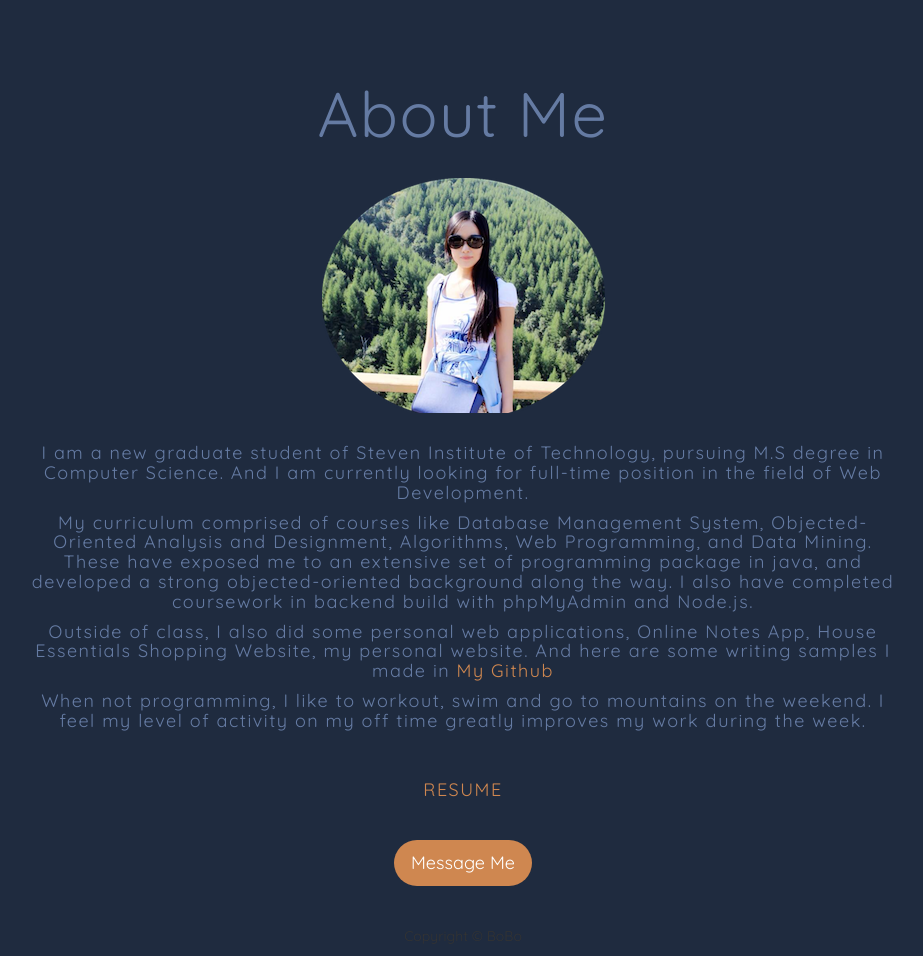
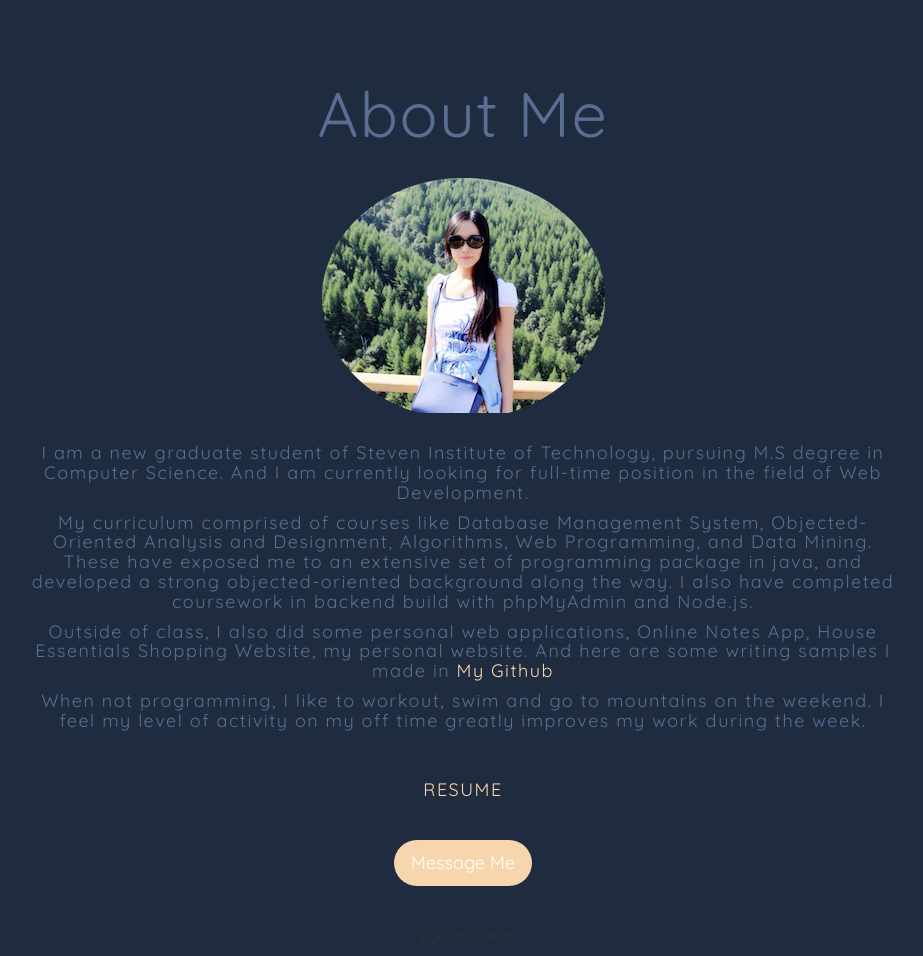
Before and after one commit to Boboboo/PersonalWebsite, a PHP site: page /aboutme.php in a window 1280 px wide. Shown: the part 51-1007 px from the top of the page, without its empty margins (177-1100 px from the left). Run offline with PHP 8.4, Linux system fonts and the light colour scheme; some libraries are stand-ins or nearby versions.

Commit message:
update navbar

```diff
--- a/aboutme.css
+++ b/aboutme.css
@@ -16,7 +16,7 @@ body{
     width:900px;
 }
 #demo{
-    color:#cf8750;
+    color:#f8d6ad;
 }
 .mepic{
   margin:20px auto;
@@ -29,7 +29,7 @@ body{
     letter-spacing: 1.5px;
     padding: 10px;
     margin-top: 100px;
-    color:rgba(148, 177, 230, 0.6);
+    color:rgba(148, 177, 230, 0.5);
 }
 
 /*buttons*/
@@ -42,14 +42,14 @@ body{
 
 .blue{
     color: white;
-    background-color:#cf8750;
-    outline: medium;
+    background-color:#f8d6ad;
+    outline: none;
 }
 
 .blue:hover{
     background-color:white;
-    color:#cf8750;
-    outline: medium;
+    color:#f8d6ad;
+    outline: none;
 }
 
 /*middle UI*/
@@ -57,7 +57,7 @@ body{
     background-color:rgba(219, 166, 92, 0.5);
 }
 .modal-title{
-  color:#cf8750;
+  color:#f8d6ad;
 }
 
 /*Style the footer*/
--- a/contactme.php
+++ b/contactme.php
@@ -16,7 +16,7 @@
         }
 
         .jumbotron{
-            background-color:rgba(235, 159, 18, 0.49);
+            background-color:rgba(219, 166, 92, 0.5);
             text-align: center;
             letter-spacing: 1.5px;
             padding-top:80px;
--- a/styling.css
+++ b/styling.css
@@ -23,13 +23,14 @@ body{
 
 .blue{
     color: white;
-    background-color:#cf8750;
+    background-color:#f8d6ad;
+    color:#f8d4ad;
     outline: medium;
 }
 
 .blue:hover{
     background-color:white;
-    color:#cf8750;
+    color:#f8d6ad;
     outline: medium;
 }
 
--- a/what.css
+++ b/what.css
@@ -21,7 +21,7 @@ body{
     color:#8A4513;
 }
 
-.blue{
+/* .blue{
     color: white;
     background-color:#cf8750;
     outline: medium;
@@ -31,7 +31,7 @@ body{
     background-color:white;
     color:#cf8750;
     outline: medium;
-}
+} */
 
 .bodyimage {
   height: 50px;
```
